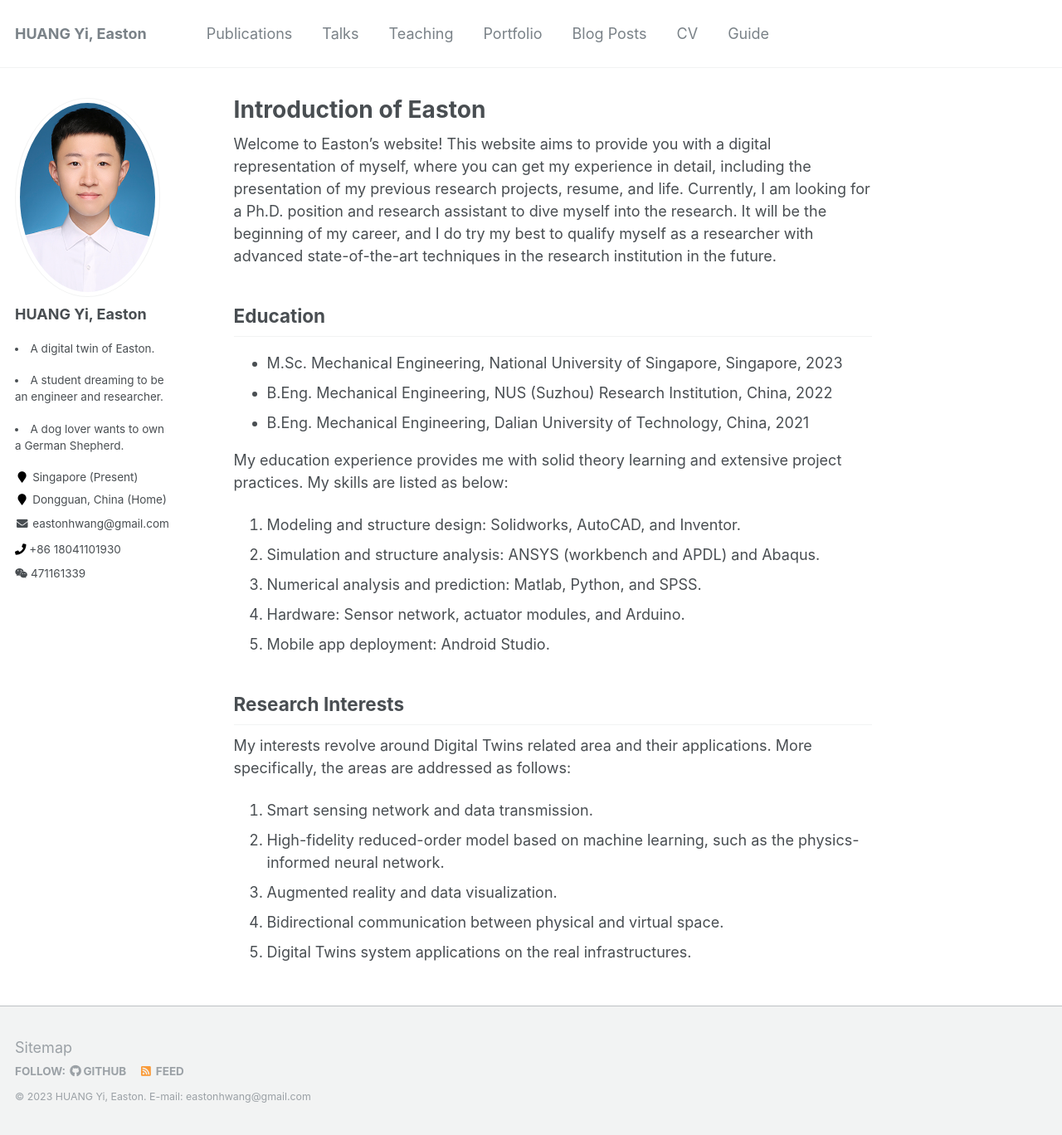
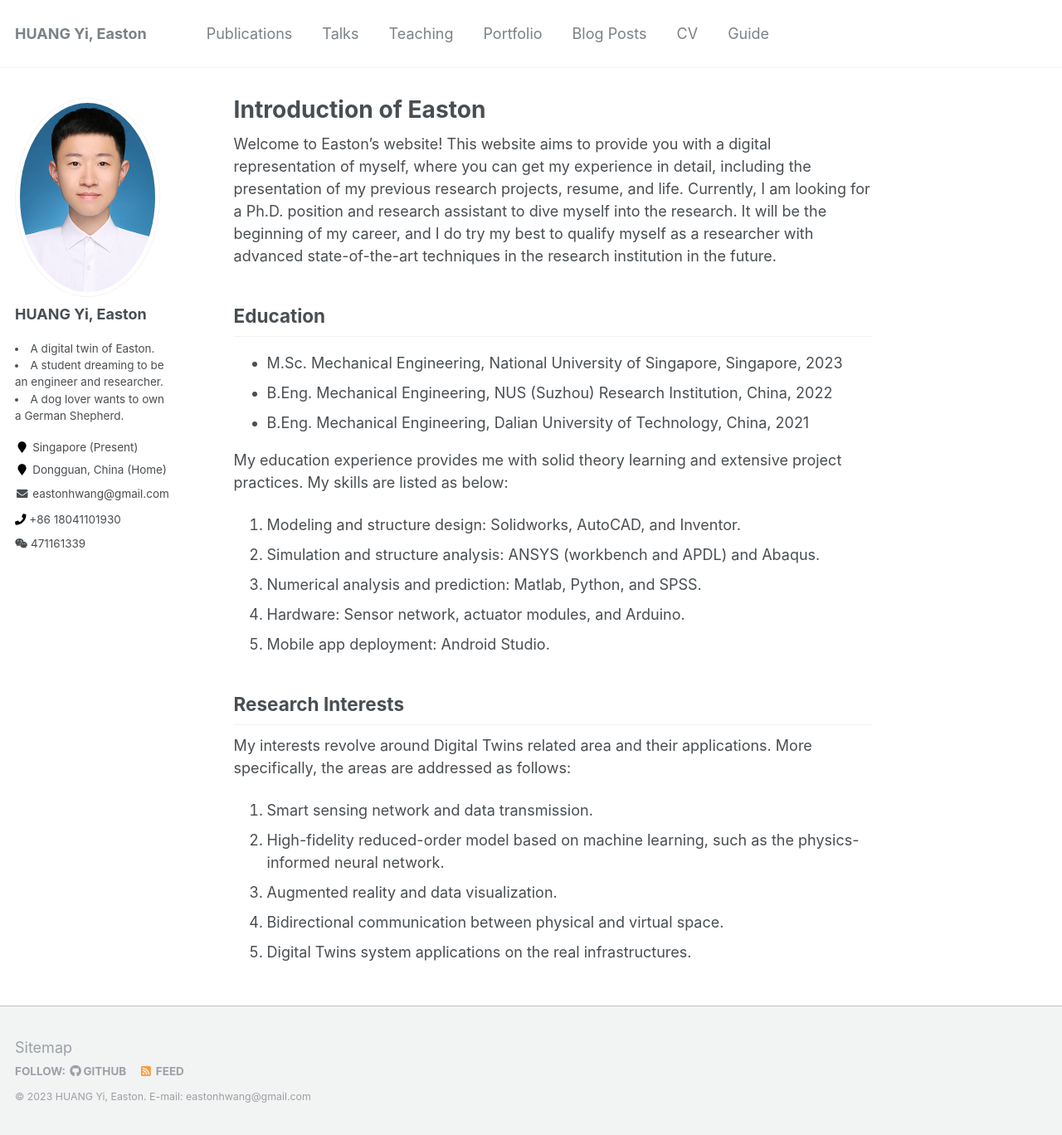
Before and after one commit to easton-hy/easton-hy.github.io, a Jekyll site: the page built from _pages/about.md, in a window 1280 px wide and 1368 px high. Shown: the whole window at 83% size. Built offline with Jekyll 4.4.1, drawn with Linux system fonts in a browser that asks for light colours.

```diff
--- a/_config.yml
+++ b/_config.yml
@@ -82,7 +82,7 @@ analytics:
 author:
   name             : "HUANG Yi, Easton"
   avatar           : "U2102035 Huang Yi.jpg"
-  bio              : "<li> A digital twin of Easton.</li> <br> <li> A student dreaming to be an engineer and researcher. </li> <br> <li> A dog lover wants to own a German Shepherd. </li>"
+  bio              : "<li> A digital twin of Easton.</li> <li> A student dreaming to be an engineer and researcher. </li> <li> A dog lover wants to own a German Shepherd. </li>"
   bio2              :
   bio3              :
   location1         : "Singapore (Present)"
```
